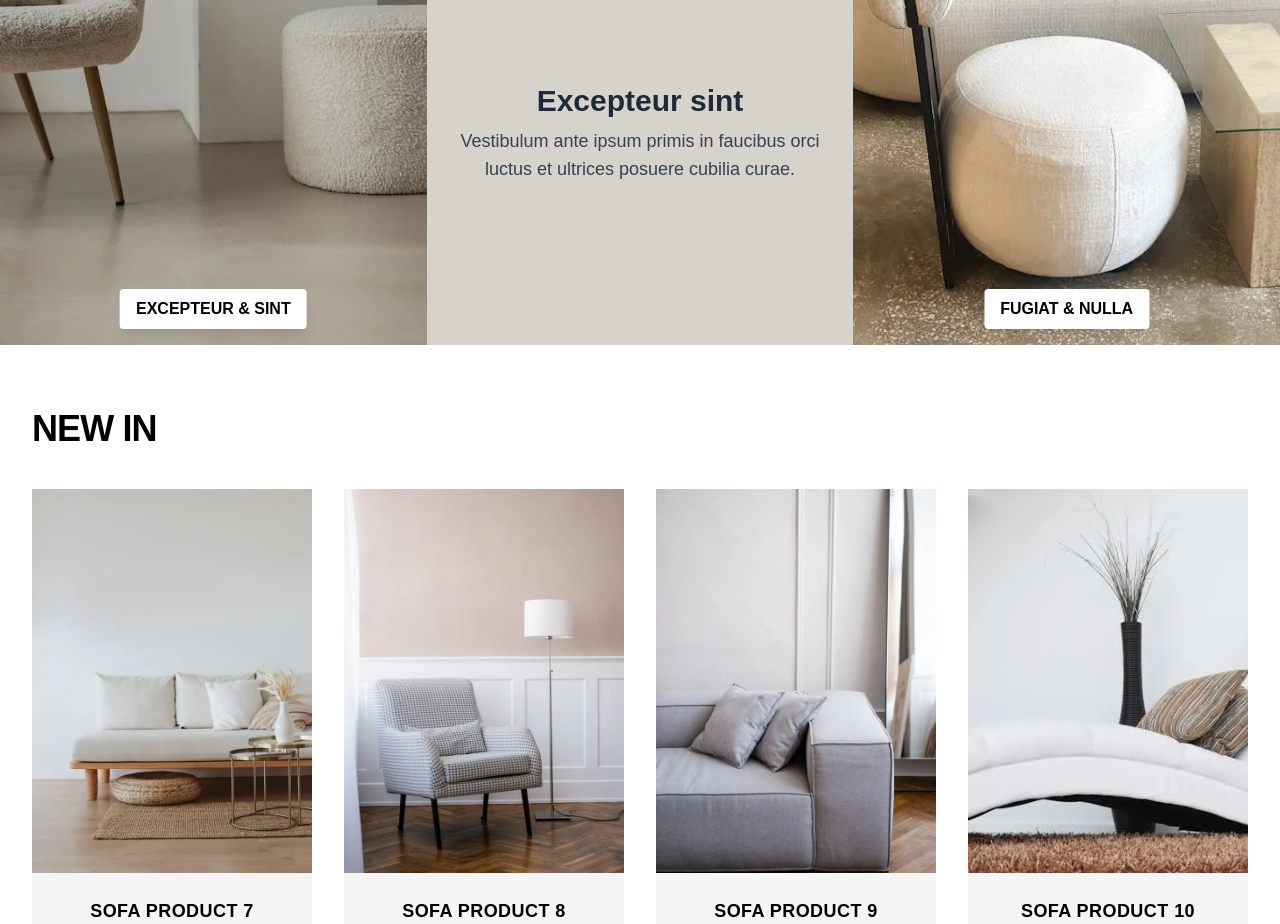
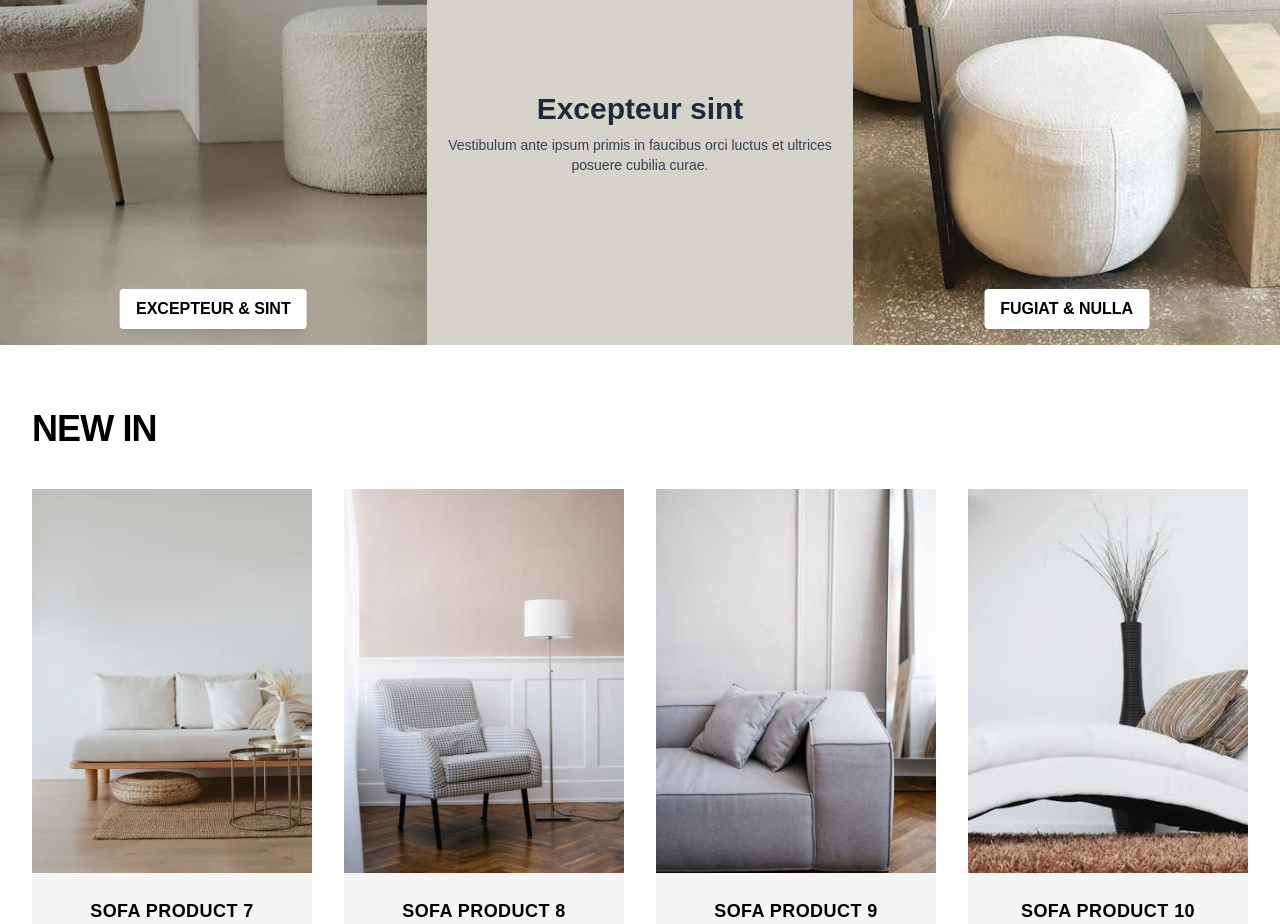
Before and after one commit to Shomen/ecom-nextjs, a Next.js app: page / in a window 1280 px wide. Shown: the part 1300-2224 px from the top of the page. Built offline with nearby package versions, Linux system fonts and the light colour scheme.

Commit message:
Home page updated

```diff
--- a/src/components/HomeSecondSection.tsx
+++ b/src/components/HomeSecondSection.tsx
@@ -30,7 +30,7 @@ export default function HomeSecondSection() {
                     </div>
                     <div className="flex flex-col justify-center items-center px-0 md:px-4 pb-4 flex-1">
                         <h2 className="text-xl md:text-3xl font-bold mb-2 text-gray-800 text-center">Excepteur sint</h2>
-                        <p className="w-md md:w-full text-sm md:text-lg text-gray-700 text-center">Vestibulum ante ipsum primis in faucibus orci luctus et ultrices posuere cubilia curae.</p>
+                        <p className="text-sm text-gray-700 text-center">Vestibulum ante ipsum primis in faucibus orci luctus et ultrices posuere cubilia curae.</p>
                     </div>
                 </div>
                 {/* Right image */}
```
